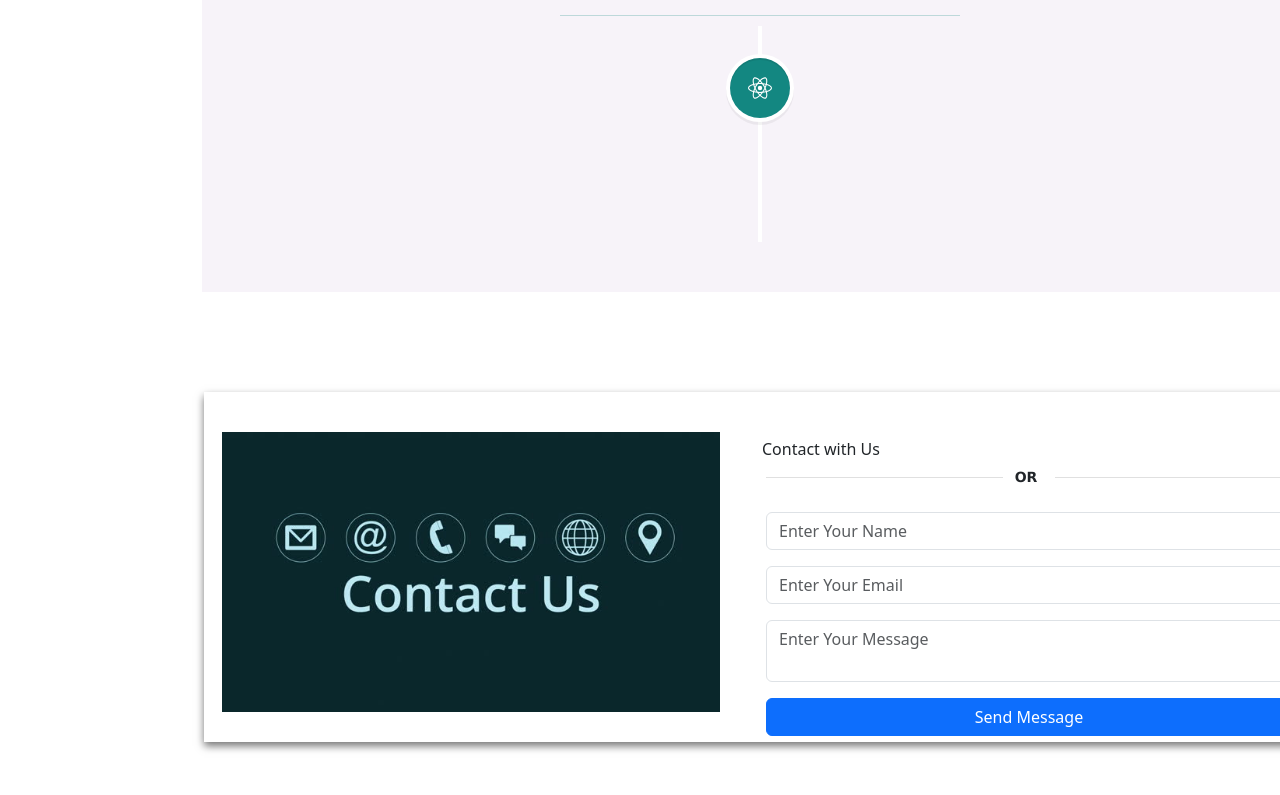
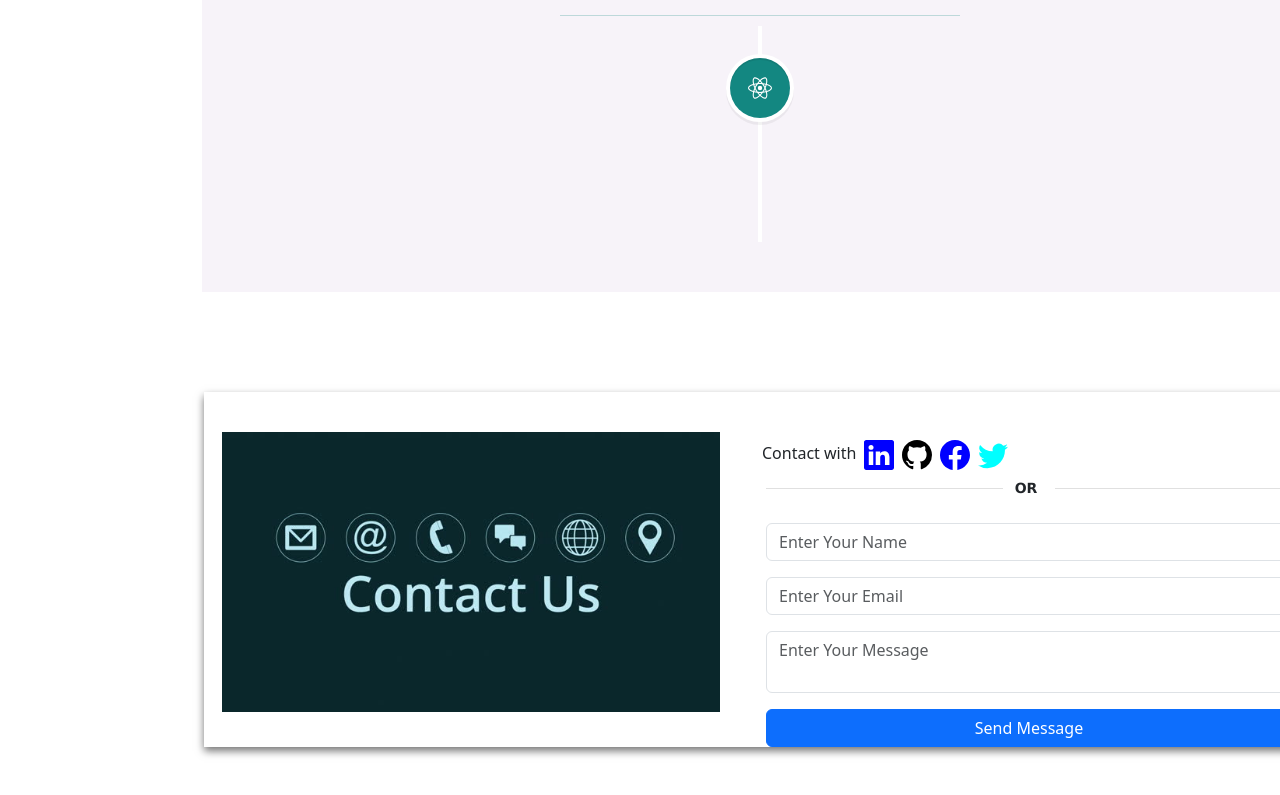
Before and after one commit to Haris-Mohanty/PortFolio2, a React (Create React App) app in the folder client/: page / in a window 1280 px wide. Shown: the part 3510-4305 px from the top of the page. Built offline with nearby package versions, Linux system fonts and the light colour scheme; a web font is replaced by a local one.

Commit message:
client- src- pages- Contact- Contact.js- Add contact us icons.

```diff
--- a/client/src/pages/Contact/Contact.js
+++ b/client/src/pages/Contact/Contact.js
@@ -1,6 +1,7 @@
 import React from "react";
 import "./Contact.css";
 import contact from "./../../Assets/Images/contact.jpg";
+import { BsLinkedin, BsGithub, BsFacebook, BsTwitter } from "react-icons/bs";
 
 const Contact = () => {
   return (
@@ -18,7 +19,13 @@ const Contact = () => {
             <div className="col-md-6 col-lg-6">
               <div className="card2 d-flex card border-0 mt-5">
                 <div className="row">
-                  <h6>Contact with Us</h6>
+                  <h6>
+                    Contact with
+                    <BsLinkedin color="blue" className="ms-2" size={30} />
+                    <BsGithub color="black" className="ms-2" size={30} />
+                    <BsFacebook color="blue" className="ms-2" size={30} />
+                    <BsTwitter color="aqua" className="ms-2" size={30} />
+                  </h6>
                 </div>
                 <div className="row px-3 mb-4">
                   <div className="line" />
```
